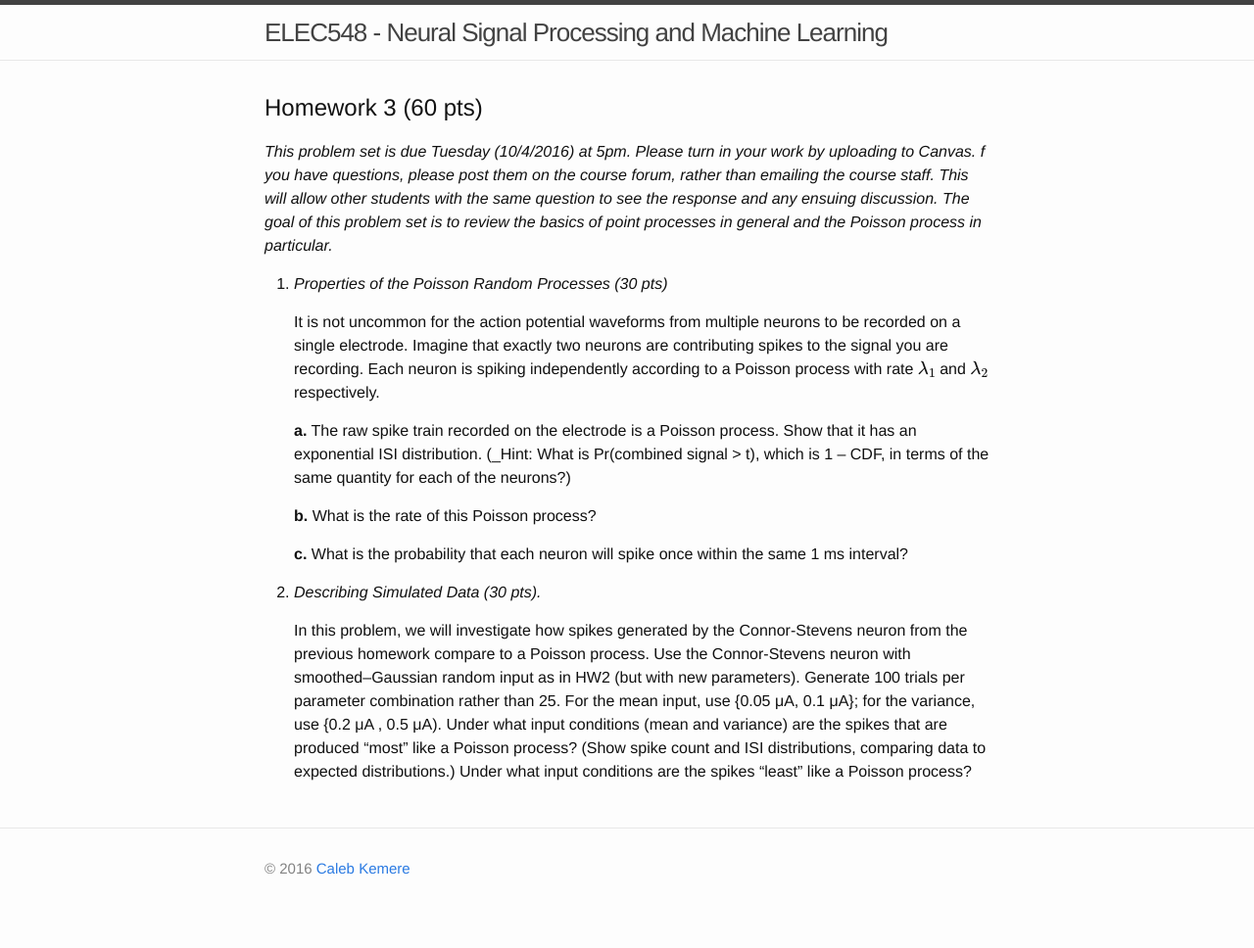
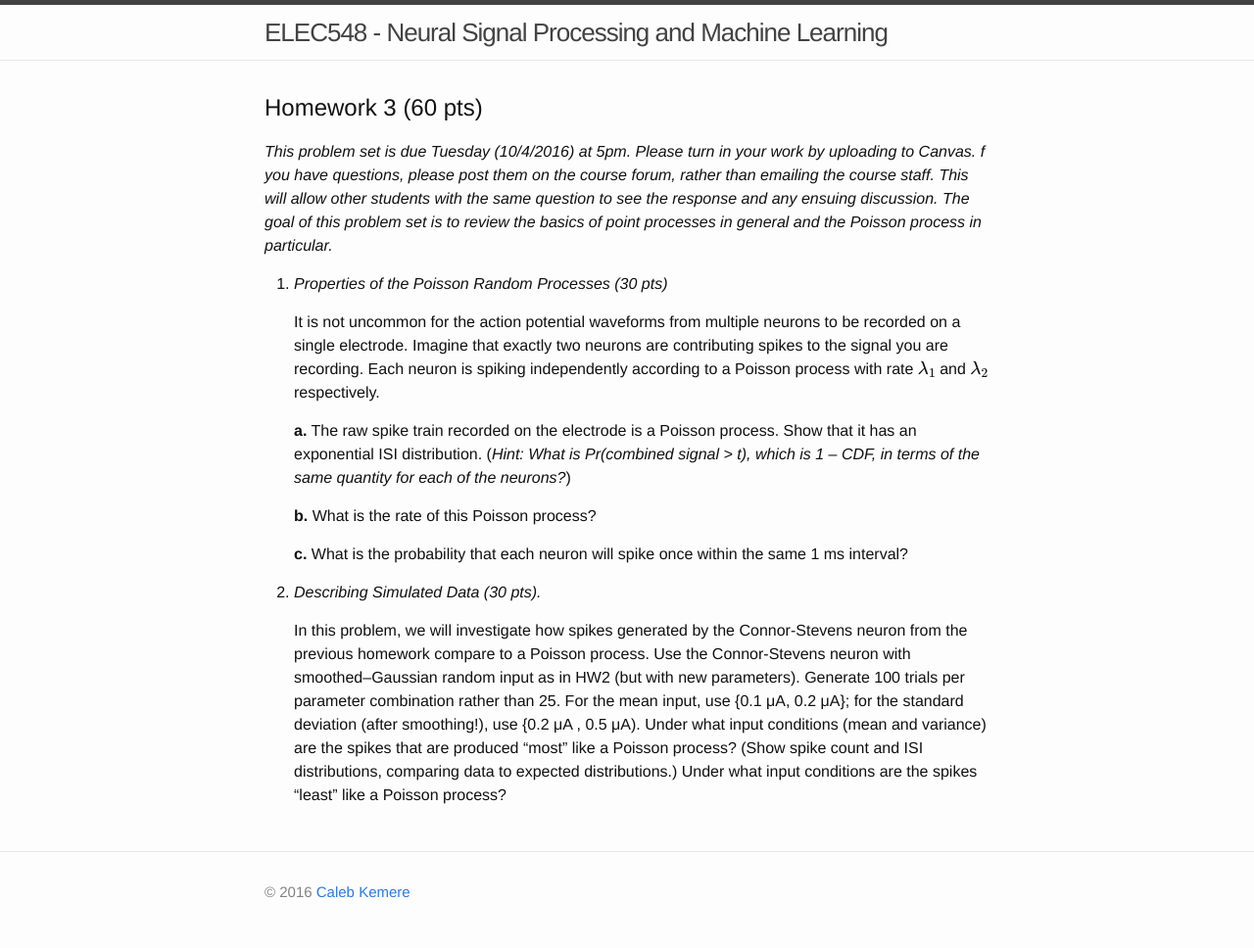
Before and after one commit to elec548/elec548.github.io, a Jekyll site: the page built from Assignments/hw3.md, in a window 1280 px wide. Shown: the whole page at 98% size. Built offline with Jekyll 4.4.1, drawn with Linux system fonts in a browser that asks for light colours; formulas are drawn with MathJax 3; before the commit the page ends 944 px from its top, so only the background shows below that.

Commit message:
Fixed bugs in HW3

```diff
--- a/Assignments/hw3.md
+++ b/Assignments/hw3.md
@@ -23,7 +23,7 @@ point processes in general and the Poisson process in particular._
    **a.** The raw spike train recorded on the electrode is a Poisson process. Show
    that it has an exponential ISI distribution. (_Hint: What is Pr(combined
    signal > t), which is 1 – CDF, in terms of the same quantity for each of the
-   neurons?)
+   neurons?_)
 
    **b.** What is the rate of this Poisson process?
 
@@ -35,8 +35,8 @@ point processes in general and the Poisson process in particular._
    Connor-Stevens neuron from the previous homework compare to a Poisson process.
    Use the Connor-Stevens neuron with smoothed--Gaussian random input as in HW2
    (but with new parameters). Generate 100 trials per parameter combination rather
-   than 25. For the mean input, use {0.05 μA, 0.1 μA}; for the variance, use
-   {0.2 μA , 0.5 μA). Under what input conditions (mean and variance) are the
-   spikes that are produced “most” like a Poisson process? (Show spike count
-   and ISI distributions, comparing data to expected distributions.) Under what
-   input conditions are the spikes “least” like a Poisson process?
+   than 25. For the mean input, use {0.1 μA, 0.2 μA}; for the standard deviation (after
+   smoothing!), use {0.2 μA , 0.5 μA). Under what input conditions (mean and variance) are the
+   spikes that are produced “most” like a Poisson process? (Show spike count and ISI
+   distributions, comparing data to expected distributions.) Under what input conditions are
+   the spikes “least” like a Poisson process?
```
